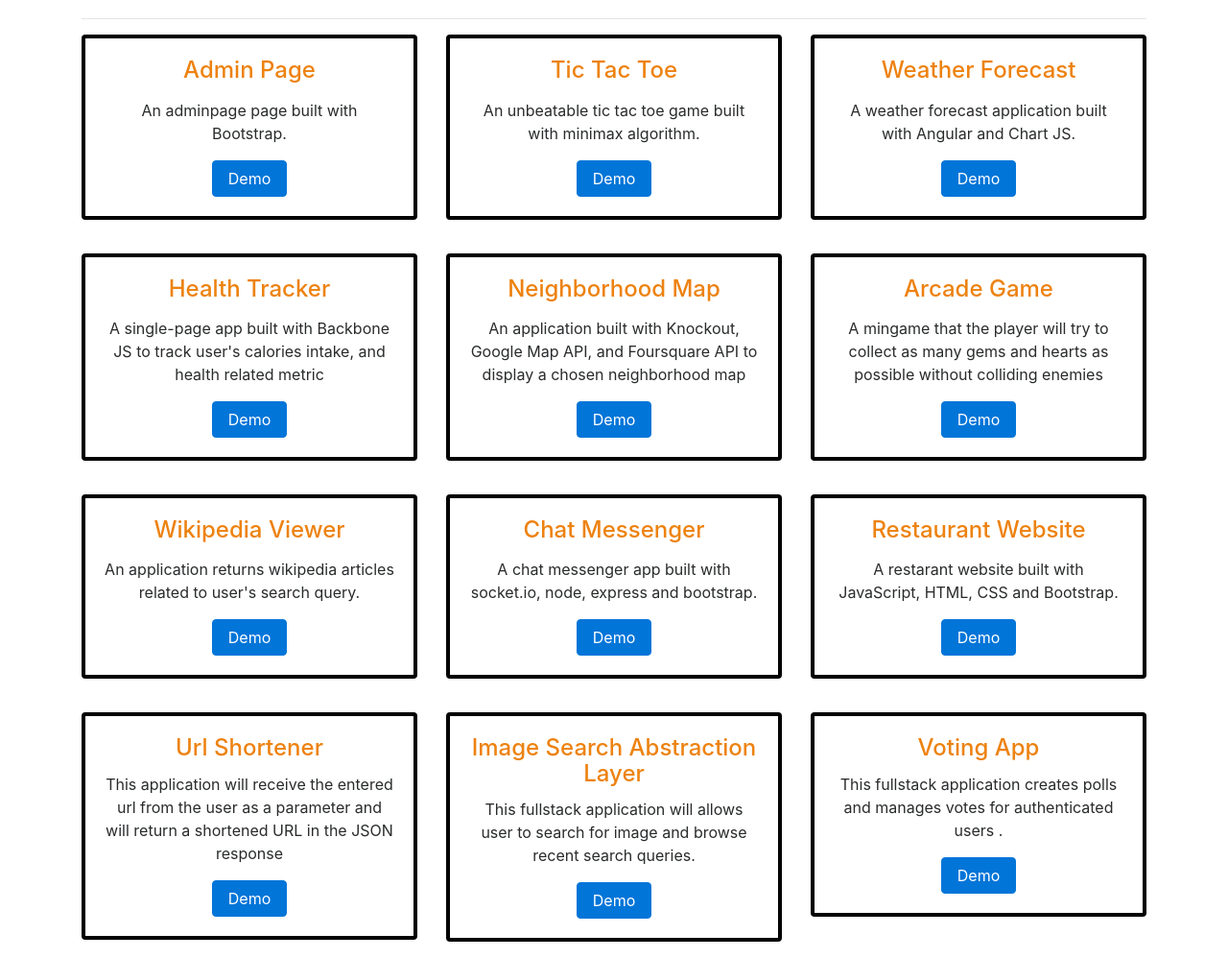
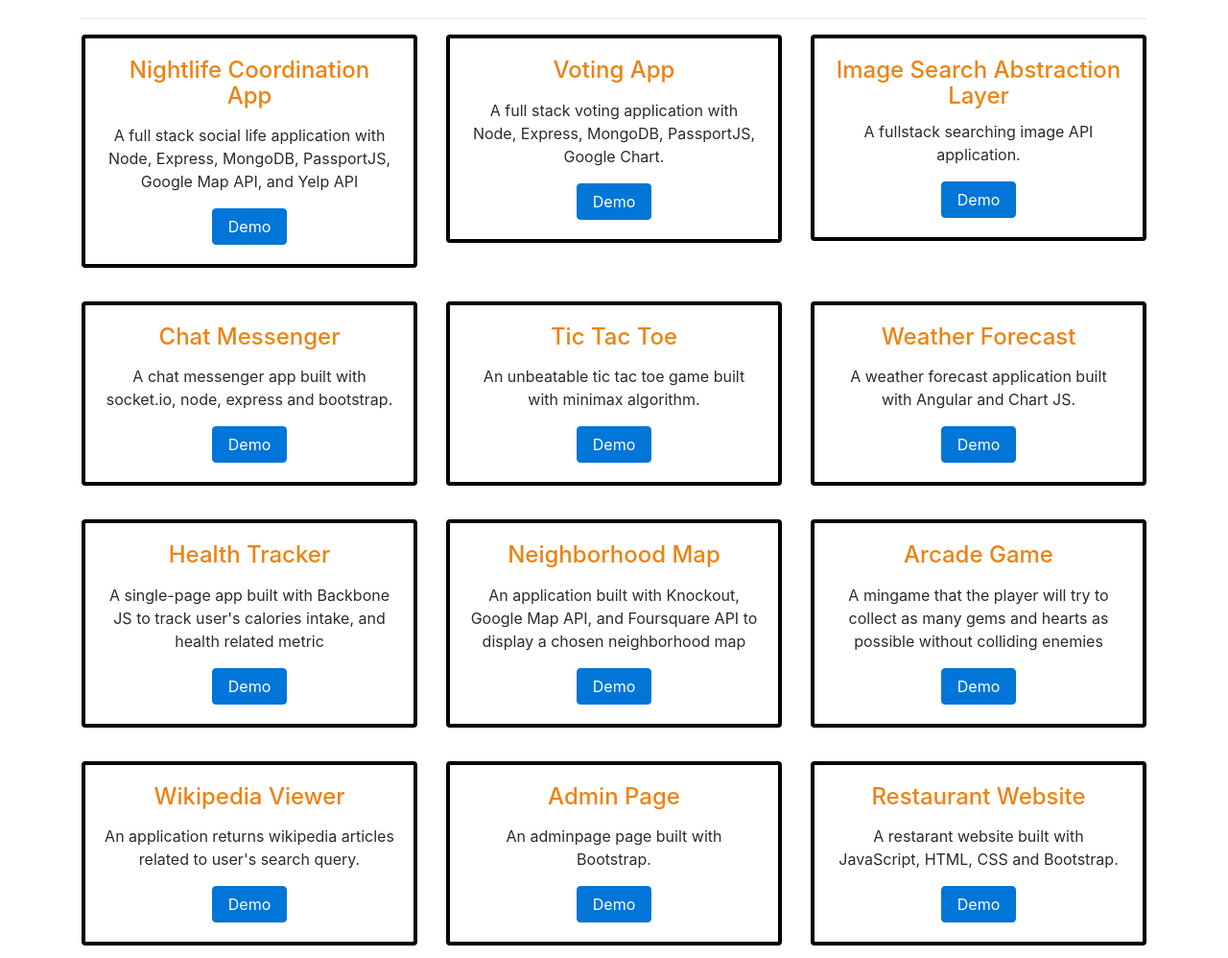
Before and after one commit to TViPE/tvipe.github.io, a plain HTML site: page code_page/project.html in a window 1280 px wide. Shown: the part 180-1178 px from the top of the page at 96% size. Drawn offline with Linux system fonts and the light colour scheme; a web font is replaced by a local one.

Commit message:
update projects

```diff
--- a/code_page/project.html
+++ b/code_page/project.html
@@ -42,14 +42,45 @@
 			<hr>
 
 			<section id="projectSection">
+					<div class="row" id="rowZero">
+							<div class="col-md-4">
+								<div class="card text-center">
+									<div class="card-block">
+										<h4 class="card-title">Nightlife Coordination App</h4>
+										<p class="card-text"></p>A full stack social life application with Node, Express, MongoDB, PassportJS, Google Map API, and Yelp API</p>
+										<a href="https://github.com/triminhvi/Nightlife_Coordination_App" target="_blank" class="btn btn-primary">Demo</a>
+									</div>
+								</div>
+							</div>
+
+							<div class="col-md-4">
+								<div class="card text-center">
+									<div class="card-block">
+										<h4 class="card-title">Voting App</h4>
+										<p class="card-text"></p>A full stack voting application with Node, Express, MongoDB, PassportJS, Google Chart.</p>
+										<a href="https://github.com/triminhvi/Voting_App" target="_blank" class="btn btn-primary">Demo</a>
+									</div>
+								</div>
+							</div>
+
+							<div class="col-md-4">
+									<div class="card text-center">
+										<div class="card-block">
+											<h4 class="card-title">Image Search Abstraction Layer</h4>
+											<p class="card-text">A fullstack searching image API application.</p>
+											<a href="https://github.com/triminhvi/Image_Search_Abstraction_Layer" target="_blank" class="btn btn-primary">Demo</a>
+										</div>
+									</div>
+								</div>
+						</div>
+
 				<div class="row" id="rowOne">
 						<div class="col-md-4">
 								<div class="card text-center">
 									<div class="card-block">
-								<h4 class="card-title">Admin Page</h4>
-
-								<p class="card-text"></p>An adminpage page built with Bootstrap.</p>
-								<a href="https://triminhvi.github.io/Admin/" target="_blank" class="btn btn-primary">Demo</a>
+										<h4 class="card-title">Chat Messenger</h4>
+										<p class="card-text"></p>A chat messenger app built with socket.io, node, express and bootstrap.</p>
+										<a href="https://github.com/triminhvi/chat-messenger-v1.0" class="btn btn-primary" target="_blank">Demo</a>
 									</div>
 								</div>
 							</div>
@@ -58,7 +89,6 @@
 						<div class="card text-center">
 							<div class="card-block">
 								<h4 class="card-title">Tic Tac Toe</h4>
-
 								<p class="card-text"></p>An unbeatable tic tac toe game built with minimax algorithm.</p>
 								<a href="https://triminhvi.github.io/FCC_TIctactoe/" target="_blank" class="btn btn-primary">Demo</a>
 							</div>
@@ -125,10 +155,9 @@
 					<div class="col-md-4">
 							<div class="card text-center">
 								<div class="card-block">
-								<h4 class="card-title">Chat Messenger</h4>
-
-								<p class="card-text"></p>A chat messenger app built with socket.io, node, express and bootstrap.</p>
-								<a href="https://github.com/triminhvi/chat-messenger-v1.0" class="btn btn-primary" target="_blank">Demo</a>
+									<h4 class="card-title">Admin Page</h4>
+									<p class="card-text"></p>An adminpage page built with Bootstrap.</p>
+									<a href="https://triminhvi.github.io/Admin/" target="_blank" class="btn btn-primary">Demo</a>
 								</div>
 							</div>
 						</div>
@@ -155,25 +184,6 @@
 						</div>
 					</div>
 
-          <div class="col-md-4">
-            <div class="card text-center">
-              <div class="card-block">
-                <h4 class="card-title">Image Search Abstraction Layer</h4>
-                <p class="card-text">This fullstack application will allows user to search for image and browse recent search queries.</p>
-                <a href="https://github.com/triminhvi/Image_Search_Abstraction_Layer" target="_blank" class="btn btn-primary">Demo</a>
-              </div>
-            </div>
-					</div>
-
-					<div class="col-md-4">
-            <div class="card text-center">
-              <div class="card-block">
-                <h4 class="card-title">Voting App</h4>
-                <p class="card-text">This fullstack application creates polls and manages votes for authenticated users .</p>
-                <a href="https://github.com/triminhvi/Voting_App" target="_blank" class="btn btn-primary">Demo</a>
-              </div>
-            </div>
-          </div>
 				</div>
 			</section>
 
```
Also changed, not shown: code_page/about.html (+1 -1 lines). Lines whose indentation alone changed are shown as unchanged.
